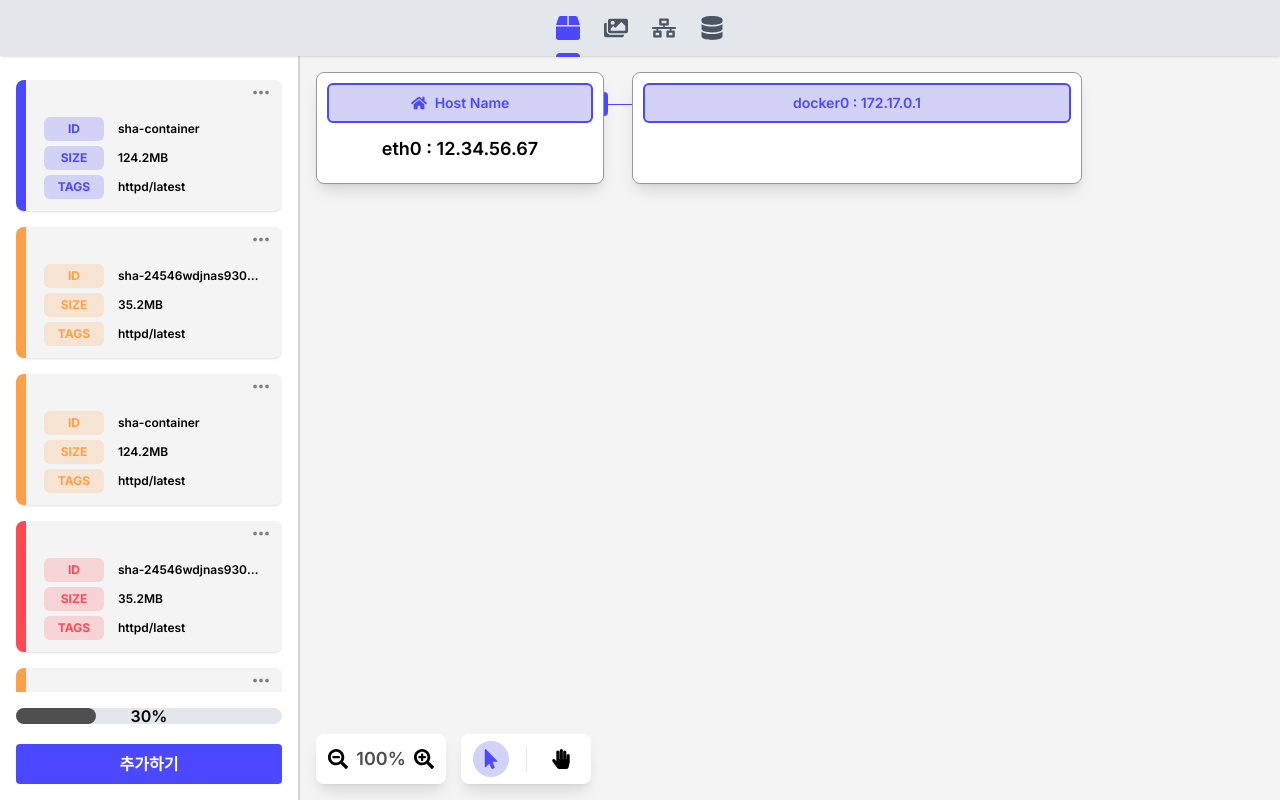
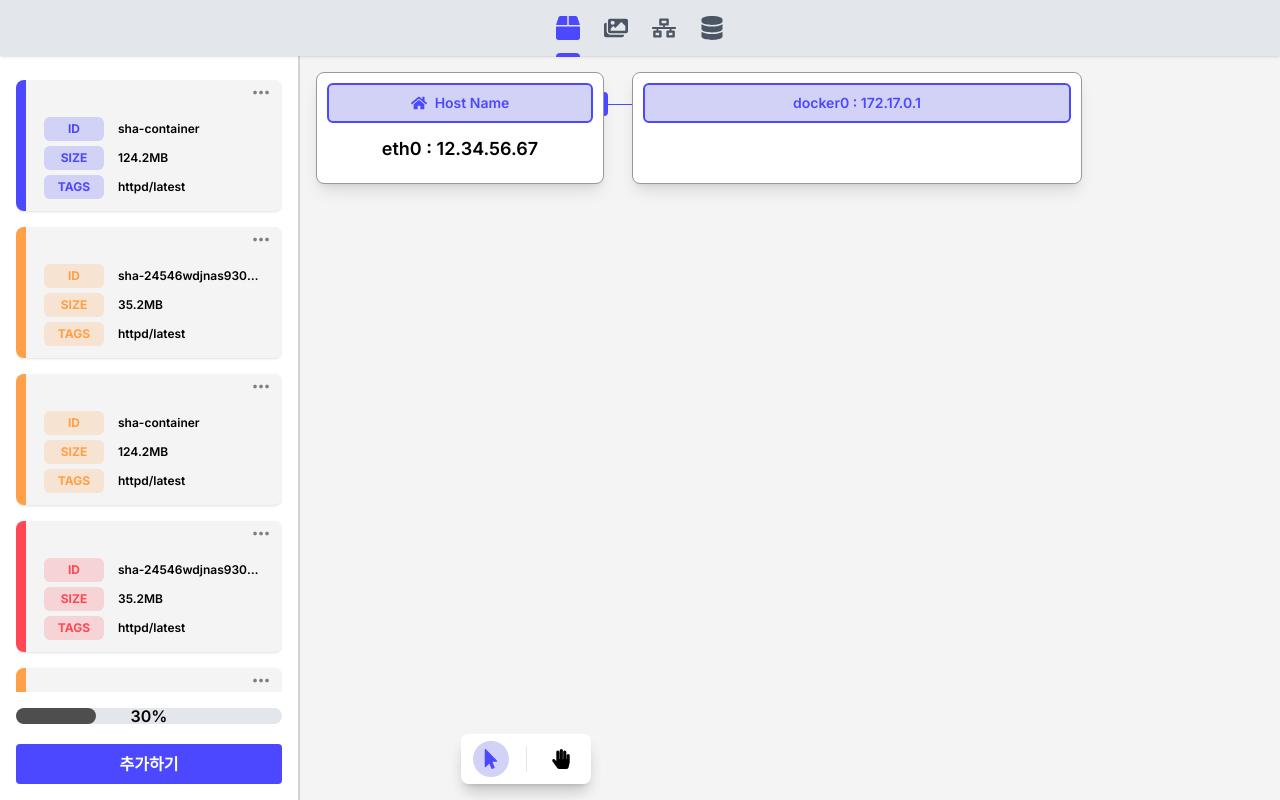
Before and after one commit to yeoniii20/goraebab_web, a Next.js app: page / in a window 1280 px wide. Built offline with nearby package versions, Linux system fonts and the light colour scheme.

Commit message:
feat: update zoomButtons.tsx

```diff
--- a/src/components/button/zoomButtons.tsx
+++ b/src/components/button/zoomButtons.tsx
@@ -1,101 +1,78 @@
 'use client';
 
-import React, { useState, useEffect } from 'react';
-import { FaSearchPlus, FaSearchMinus } from 'react-icons/fa';
+import { useHandModeStore } from '@/store/handModeStore';
+import React, { useEffect } from 'react';
+import { FaMousePointer, FaHandPaper } from 'react-icons/fa';
 
-const ZoomButtons = () => {
-  const [zoomLevel, setZoomLevel] = useState(100);
-  const [isShiftPressed, setIsShiftPressed] = useState(false);
+const PanButtons = () => {
+  const isHandMode = useHandModeStore((state) => state.isHandMode);
+  const setHandMode = useHandModeStore((state) => state.setHandMode);
 
-  /**
-   * 최대 200%까지 확대
-   */
-  const handleZoomIn = () => {
-    setZoomLevel((prev) => {
-      const newZoom = Math.min(prev + 10, 200);
-      updateZoom(newZoom);
-      return newZoom;
-    });
+  useEffect(() => {
+    const handlePan = (event: MouseEvent) => {
+      if (isHandMode && event.buttons === 1) {
+        event.preventDefault();
+        window.scrollBy(-event.movementX, -event.movementY);
+      }
+    };
+
+    window.addEventListener('mousemove', handlePan);
+    return () => {
+      window.removeEventListener('mousemove', handlePan);
+    };
+  }, [isHandMode]);
+
+  useEffect(() => {
+    const mainElement = document.querySelector('main');
+    if (isHandMode && mainElement) {
+      mainElement.classList.add('hand-mode');
+      const handleMouseDown = () => {
+        mainElement.classList.add('grabbing');
+      };
+      const handleMouseUp = () => {
+        mainElement.classList.remove('grabbing');
+      };
+      mainElement.addEventListener('mousedown', handleMouseDown);
+      mainElement.addEventListener('mouseup', handleMouseUp);
+      return () => {
+        mainElement.removeEventListener('mousedown', handleMouseDown);
+        mainElement.removeEventListener('mouseup', handleMouseUp);
+      };
+    } else if (mainElement) {
+      mainElement.classList.remove('hand-mode');
+      mainElement.classList.remove('grabbing');
+    }
+  }, [isHandMode]);
+
+  const handleMouseClick = () => {
+    setHandMode(false);
   };
 
-  /**
-   * 최소 50%까지 축소
-   */
-  const handleZoomOut = () => {
-    setZoomLevel((prev) => {
-      const newZoom = Math.max(prev - 10, 50);
-      updateZoom(newZoom);
-      return newZoom;
-    });
+  const handleHandClick = () => {
+    setHandMode(true);
   };
 
-  const updateZoom = (zoom: number) => {
-    const mainElement = document.querySelector('main');
-    if (mainElement) {
-      mainElement.style.zoom = `${zoom}%`;
-    }
-  };
-
-  /**
-   * wheel로 zoomIn, zoomOut
-   * @param event WheelEvent
-   */
-  const handleWheel = (event: WheelEvent) => {
-    if (isShiftPressed) {
-      console.log('Shift 키 눌렀음:::');
-      // Shift 키를 누르고 있을 때만 확대/축소
-      event.preventDefault();
-      if (event.deltaY < 0) {
-        handleZoomIn();
-      } else {
-        handleZoomOut();
-      }
-    } else {
-      console.log('Shift 키 누르지 않음');
-    }
-  };
-
-  /**
-   * shift key 감지
-   * @param event keyboardEvent
-   */
-  const handleKeyDown = (event: KeyboardEvent) => {
-    if (event.key === 'Shift') {
-      setIsShiftPressed(true);
-    }
-  };
-
-  const handleKeyUp = (event: KeyboardEvent) => {
-    if (event.key === 'Shift') {
-      setIsShiftPressed(false);
-    }
-  };
-
-  useEffect(() => {
-    console.log('이벤트 리스너 추가됨');
-    window.addEventListener('wheel', handleWheel, { passive: false });
-    window.addEventListener('keydown', handleKeyDown);
-    window.addEventListener('keyup', handleKeyUp);
-
-    return () => {
-      console.log('이벤트 리스너 제거됨');
-      window.removeEventListener('wheel', handleWheel);
-      window.removeEventListener('keydown', handleKeyDown);
-      window.removeEventListener('keyup', handleKeyUp);
-    };
-  }, [isShiftPressed]);
-
   return (
-    <div className="fixed bottom-4 left-[300px] transform translate-x-4 w-[130px] h-[50px] p-3 bg-white rounded-lg shadow-lg flex items-center justify-between">
-      <button onClick={handleZoomOut}>
-        <FaSearchMinus size={20} />
+    <div className="fixed bottom-4 left-[445px] transform translate-x-4 w-[130px] h-[50px] p-3 bg-white rounded-lg shadow-lg flex items-center justify-between">
+      <button
+        className={`p-2 rounded-full ${
+          !isHandMode ? 'bg-blue_1 text-blue_2' : 'text-black'
+        }`}
+        onClick={handleMouseClick}
+      >
+        <FaMousePointer size={20} />
       </button>
-      <span className="text-lg font-semibold text-grey_6">{zoomLevel}%</span>
-      <button onClick={handleZoomIn}>
-        <FaSearchPlus size={20} />
+      <div className="mx-2 border-r h-full"></div>
+      <button
+        className={`p-2 rounded-full ${
+          isHandMode ? 'bg-blue_1 text-blue_2' : 'text-black'
+        }`}
+        onClick={handleHandClick}
+      >
+        <FaHandPaper size={20} />
       </button>
     </div>
   );
 };
 
-export default ZoomButtons;
+export default PanButtons;
```
